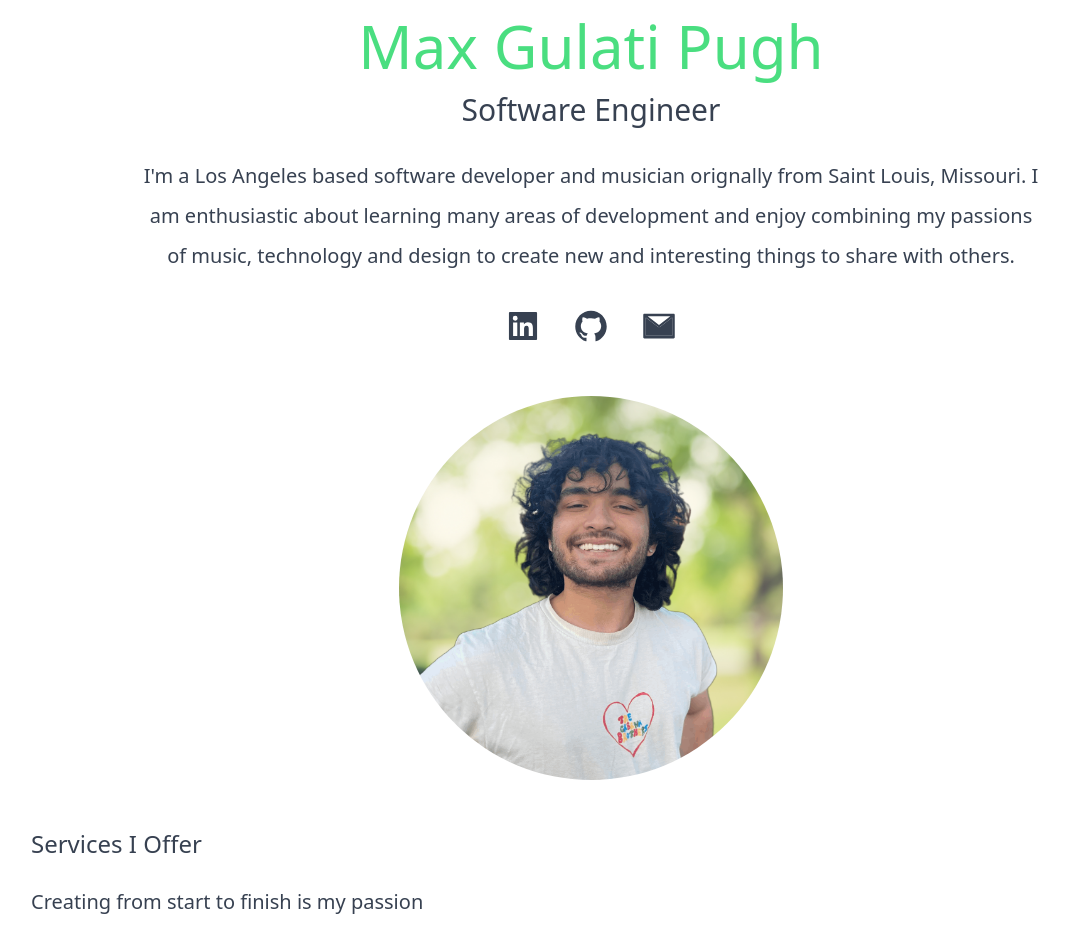
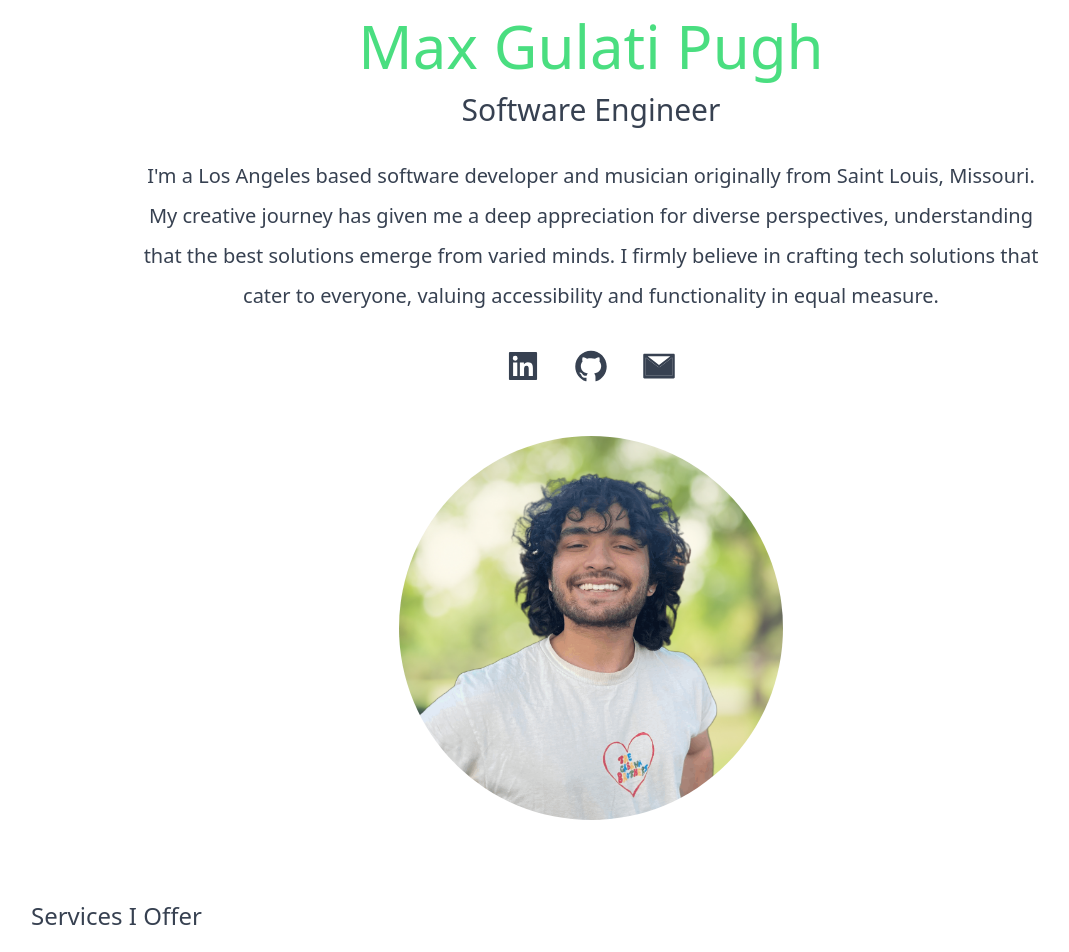
Before and after one commit to mpughcs/ReactPortfolio, a Next.js app: page / in a window 1280 px wide. Shown: the part 160-1112 px from the top of the page, without its empty margins (49-1118 px from the left). Built offline with nearby package versions, Linux system fonts and the light colour scheme.

Commit message:
changed blurb, improved mobile view

```diff
--- a/pages/index.js
+++ b/pages/index.js
@@ -33,7 +33,7 @@ export default function Home() {
             <h2 className='text-5xl py-2 text-green-400 font-medium md:text-6xl'>Max Gulati Pugh</h2>
             <h3 className='text-2xl py-2 md:text-3xl'>Software Engineer</h3>
             <p className='leading-10 md:leading-10 text-md py-5 md:text-xl sm:max-w-4xl mx-auto'>
-            I'm a Los Angeles based software developer and musician orignally from Saint Louis, Missouri. I am enthusiastic about learning many areas of development and enjoy combining my passions of music, technology and design to create new and interesting things to share with others.
+            I'm a Los Angeles based software developer and musician originally from Saint Louis, Missouri. My creative journey has given me a deep appreciation for diverse perspectives, understanding that the best solutions emerge from varied minds. I firmly believe in crafting tech solutions that cater to everyone, valuing accessibility and functionality in equal measure.
 
 
               </p>
@@ -46,8 +46,8 @@ export default function Home() {
           <div className='py-10'>
             <Image src='/images/tempImg.png' width={300} height={300} className='rounded-full mx-auto md:h-96 md:w-96'/>
           </div>
-          <div>
-          <h3 className='text-2xl py-2'>Services I Offer</h3>
+          <div className='sm:py-10'>
+          <h3 className='text-2xl '>Services I Offer</h3>
             <p className='text-md py-5 leading-8 dark: md:text-xl max-w-4xl'>Creating from start to finish is my passion</p>
           </div>
 
```
